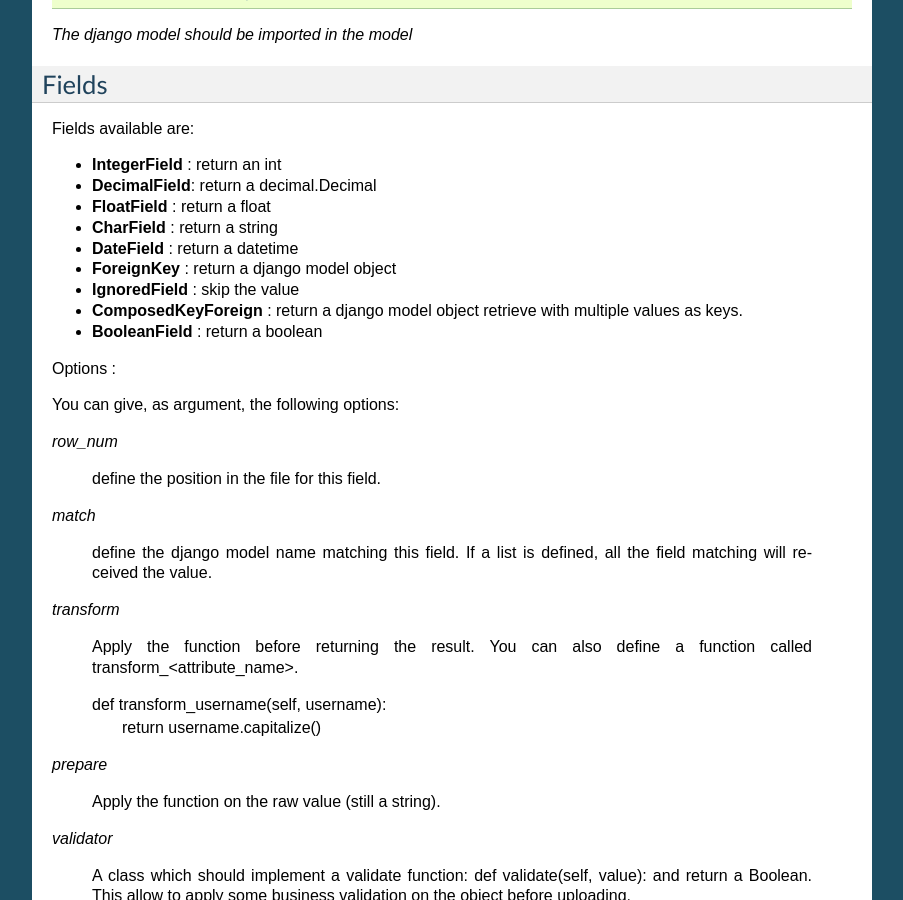
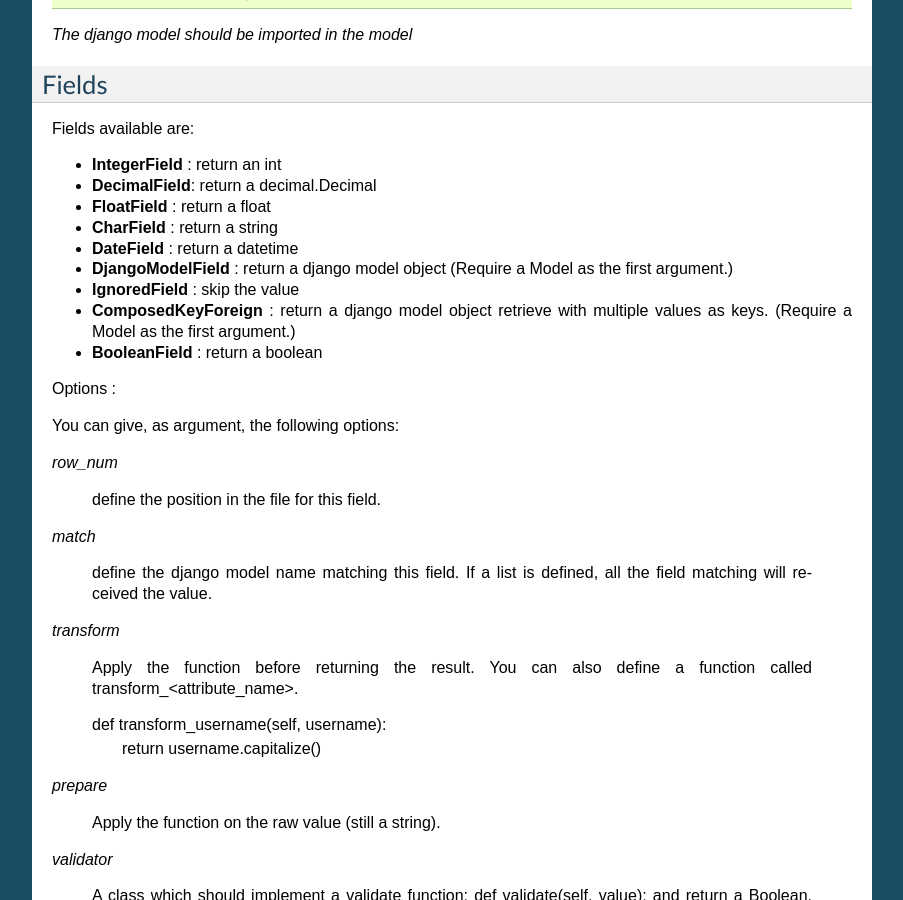
Before and after one commit to anthony-tresontani/django-adaptors, a Sphinx documentation site: the page built from docs/index.rst, in a window 1280 px wide and 900 px high, scrolled down 1717 px. Shown: the whole window, without its empty margins (198-1101 px from the left). Built offline with Sphinx 7.4.7, drawn with Linux system fonts in a browser that asks for light colours.

Commit message:
Update index.rst
ForeignKeyField is not a valid class in fields.py  Updated to DjangoModelField and added notes about first argument needing to be a model.

```diff
--- a/docs/index.rst
+++ b/docs/index.rst
@@ -110,9 +110,9 @@
 - **FloatField** : return a float
 - **CharField** : return a string
 - **DateField** : return a datetime
-- **ForeignKey** : return a django model object
+- **DjangoModelField** : return a django model object (Require a Model as the first argument.)
 - **IgnoredField** : skip the value
-- **ComposedKeyForeign** : return a django model object retrieve with multiple values as keys.
+- **ComposedKeyForeign** : return a django model object retrieve with multiple values as keys.  (Require a Model as the first argument.)
 - **BooleanField** : return a boolean
 
 Options :
```
